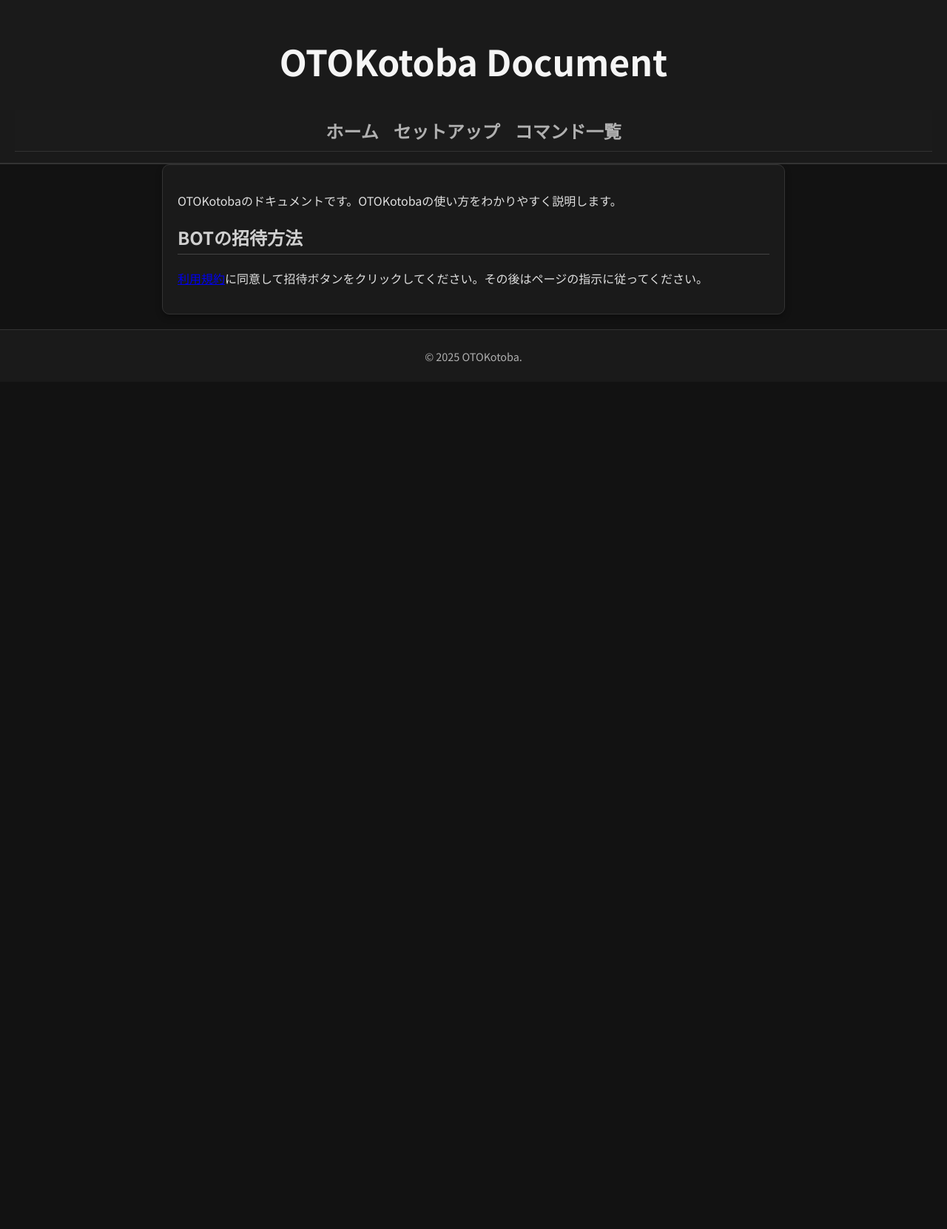
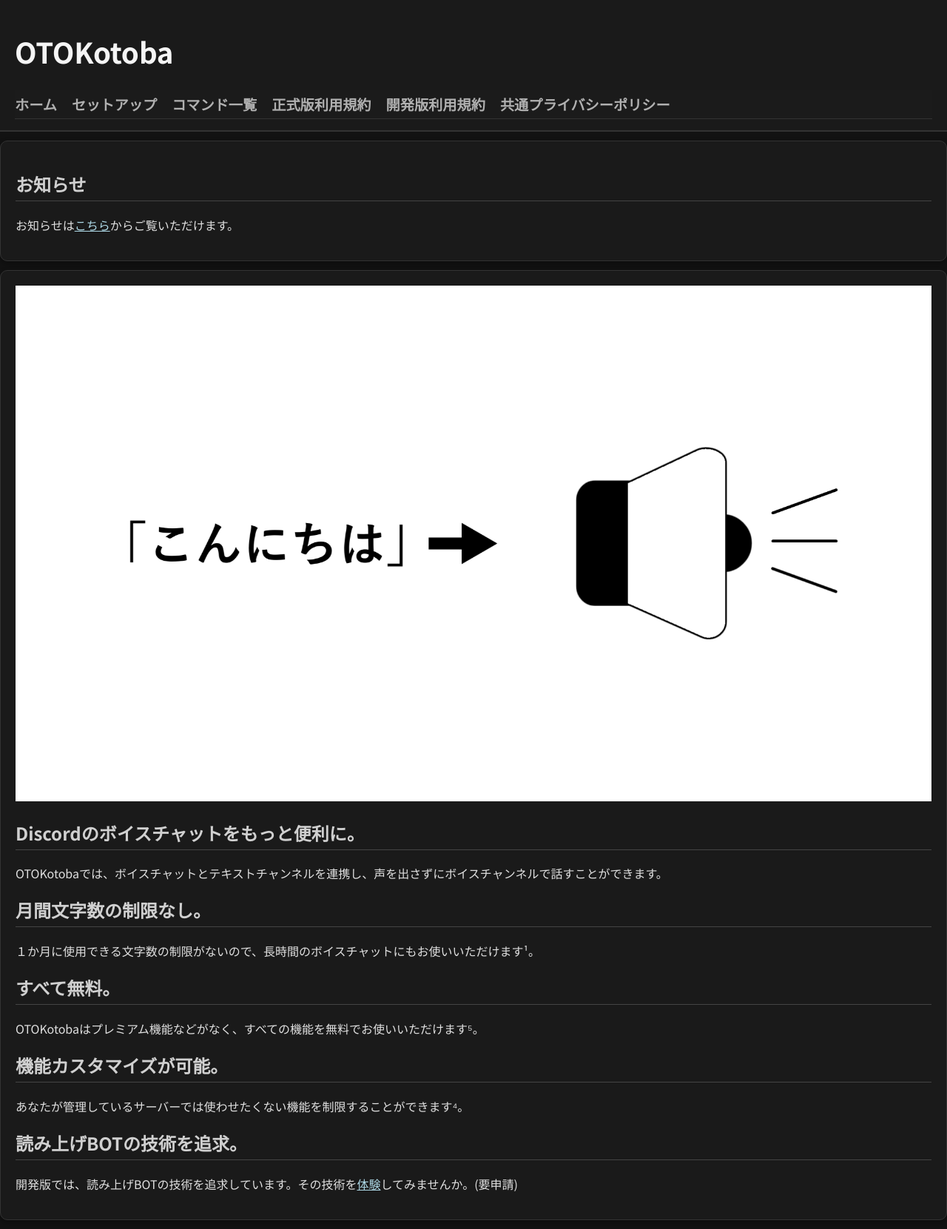
Before and after one commit to nestaida4096/otokotoba-page, a plain HTML site: page index.html in a window 1280 px wide. Shown: the whole page at 74% size. Before the commit the page ends 800 px from the top, so only its background shows below. Drawn offline with Linux system fonts and the light colour scheme.

Commit message:
No comment

```diff
--- a/index.html
+++ b/index.html
@@ -8,24 +8,50 @@
     <link rel="preconnect" href="https://fonts.gstatic.com" crossorigin>
     <link href="https://fonts.googleapis.com/css2?family=Noto+Sans+JP:wght@100..900&display=swap" rel="stylesheet">
     <link rel="stylesheet" href="./style.css">
+    <link rel="stylesheet" href="./notice.css">
 </head>
 <body>
     <header>
-        <h1>OTOKotoba Document</h1>
+        <h1>OTOKotoba</h1>
         <nav>
             <a href="./">ホーム</a>
             <a href="setup.html">セットアップ</a>
             <a href="commands.html">コマンド一覧</a>
+            <a href="release/index.html">正式版利用規約</a>
+            <a href="dev/index.html">開発版利用規約</a>
+            <a href="pp/index.html">共通プライバシーポリシー</a>
         </nav>
     </header>
     <div class="container">
-        <p>OTOKotobaのドキュメントです。OTOKotobaの使い方をわかりやすく説明します。</p>
-        <h2 id="setup">BOTの招待方法</h2>
-        <p><a href="https://sites.google.com/view/otokotoba/%E3%83%90%E3%83%BC%E3%82%B8%E3%83%A7%E3%83%B3/%E6%AD%A3%E5%BC%8F%E7%89%88%E3%82%A2%E3%83%97%E3%83%AA/terms_check">利用規約</a>に同意して招待ボタンをクリックしてください。その後はページの指示に従ってください。</p>
+        <h2>お知らせ</h2>
+        <div>
+            <p>お知らせは<a href="https://sites.google.com/view/otokotoba" target="_blank">こちら</a>からご覧いただけます。</p>
+        </div>
     </div>
+    <div class="container">
 
-    <footer>
-        <p>&copy; 2025 OTOKotoba.</p>
-    </footer>
+        <div>
+            <img class="image" src="image/1.png">
+            <h2>Discordのボイスチャットをもっと便利に。</h2>
+            <p>OTOKotobaでは、ボイスチャットとテキストチャンネルを連携し、声を出さずにボイスチャンネルで話すことができます。</p>
+        </div>
+        <div>
+            <h2>月間文字数の制限なし。</h2>
+            <p>１か月に使用できる文字数の制限がないので、長時間のボイスチャットにもお使いいただけます¹。</p>
+        </div>
+        <div>
+            <h2>すべて無料。</h2>
+            <p>OTOKotobaはプレミアム機能などがなく、すべての機能を無料でお使いいただけます⁵。</p>
+        </div>
+        <div>
+            <h2>機能カスタマイズが可能。</h2>
+            <p>あなたが管理しているサーバーでは使わせたくない機能を制限することができます⁴。</p>
+        </div>
+        <div>
+            <h2>読み上げBOTの技術を追求。</h2>
+            <p>開発版では、読み上げBOTの技術を追求しています。その技術を<a href="https://discord.gg/auBCZXjRev" target="_blank">体験</a>してみませんか。(要申請)</p>
+        </div>
+    </div>
+    <!-- お知らせセクションの追加 -->
 </body>
 </html>
--- a/style.css
+++ b/style.css
@@ -6,22 +6,26 @@ body {
     color: #e0e0e0;
 }
 
+a {
+    color: lightblue;
+}
+
 header {
     background-color: #1a1a1a;
     color: #f5f5f5;
     padding: 15px 20px;
-    text-align: center;
-    font-size: 1.5em;
+    text-align: left;
+    font-size: 1.2em;
     font-weight: bold;
     border-bottom: 2px solid #333;
 }
 
 nav {
     display: flex;
-    justify-content: center;
+    justify-content: left;
     gap: 20px;
-    margin-top: 10px;
-    padding: 10px 0;
+    margin-top: 5px;
+    padding: 5px 0;
     background-color: #1b1b1b;
     border-bottom: 1px solid #333;
 }
@@ -39,8 +43,10 @@ nav a:hover {
 
 .container {
     padding: 20px;
-    max-width: 800px;
+    max-width: 1400px;
     margin: auto;
+    margin-top: 12px;
+    margin-bottom: 12px;
     background-color: #1a1a1a;
     box-shadow: 0 4px 8px rgba(0, 0, 0, 0.3);
     border-radius: 10px;
@@ -101,3 +107,7 @@ footer {
     font-size: 0.9em;
     border-top: 1px solid #333;
 }
+
+.image {
+    width: 100%;
+}
```
Also changed, not shown: commands.html (+3 -1 lines), dev/index.html (added, +33 -0 lines), pp/index.html (added, +33 -0 lines), release/index.html (added, +33 -0 lines), setup.html (+3 -1 lines), image/1.png (added), 1 other file.
